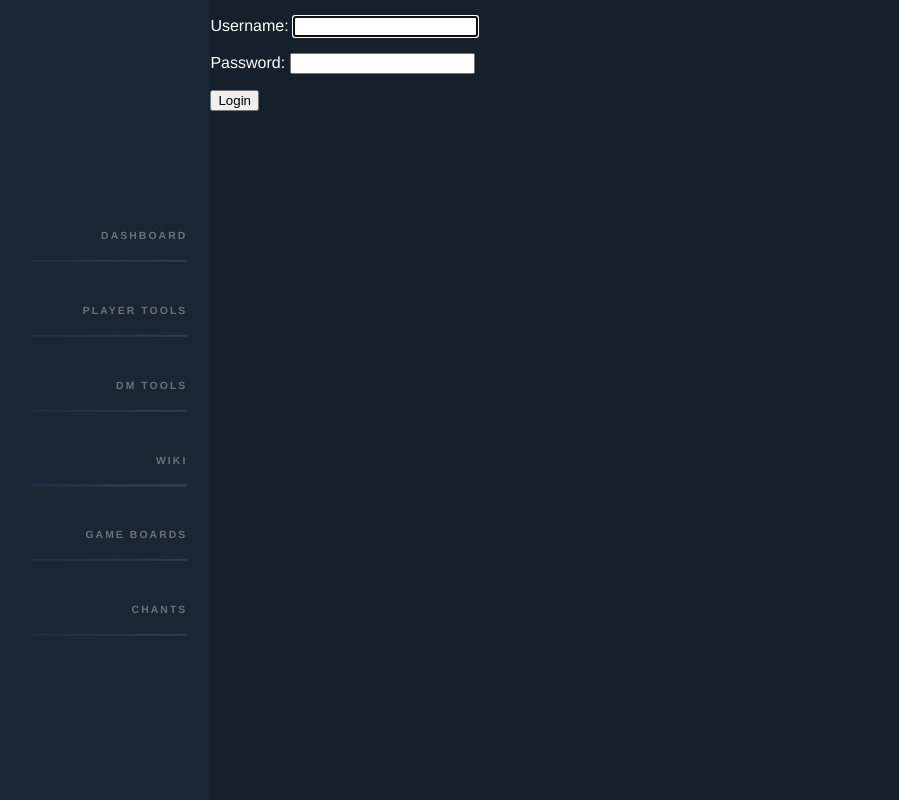
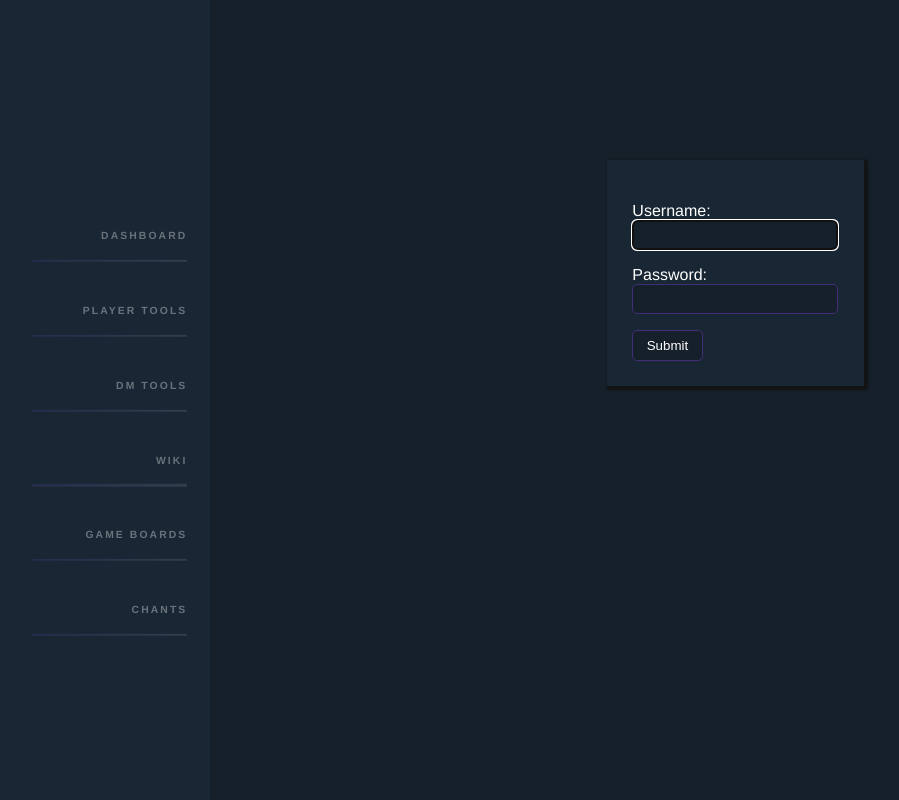
Before and after one commit to pnp-zone/pnp-zone, a Django app: page /login in a window 1280 px wide. Shown: the whole page, without its empty margins (20-919 px from the left). Run offline with Django 3.2, Linux system fonts and the light colour scheme.

Commit message:
Improved styling of login

```diff
--- a/pnp_zone/static/css/main.css
+++ b/pnp_zone/static/css/main.css
@@ -3,6 +3,39 @@ body {
     color: #ffffff;
     margin: 0;
     font-family: Helvetica, "Trebuchet MS", Verdana, sans-serif;
+}
+
+button {
+    color: white;
+    background-color: #15202b;
+    padding: 0.5em 1em 0.5em 1em;
+    border: 1px solid #422d78;
+    cursor: pointer;
+    border-radius: 5px;
+}
+
+button:hover {
+    background-color: #233549;
+}
+
+button:active {
+    transform: translateY(2px);
+}
+
+input {
+    background-color: #15202b;
+    padding: 0.5em 1em 0.5em 1em;
+    color: white;
+    border-radius: 5px;
+    border: 1px solid #422d78;
+}
+
+input:active {
+    border: 1px solid #5e42a6;
+}
+
+input[type=number] {
+
 }
 
 .sidebar {
@@ -97,3 +130,24 @@ body {
     display: flex;
     flex-direction: column-reverse;
 }
+
+.loginContent {
+    display: flex;
+    flex-direction: row;
+    justify-content: center;
+}
+
+.loginBox {
+    display: flex;
+    flex-direction: column;
+    justify-content: center;
+    margin-top: 20vh;
+    background-color: #192734;
+    padding: 2vw;
+    box-shadow: 2px 2px 2px 2px #131313;
+}
+
+.loginBox p {
+    display: flex;
+    flex-direction: column;
+}
--- a/pnp_zone/templates/auth/login.html
+++ b/pnp_zone/templates/auth/login.html
@@ -1,9 +1,13 @@
 {% extends "base.html" %}
 
 {% block body %}
-    <form method="POST">
-        {% csrf_token %}
-        {{ form.as_p }}
-        <input type="submit" name="sumbit" value="Login">
-    </form>
+    <div class="loginContent">
+        <div class="loginBox">
+            <form method="POST">
+                {% csrf_token %}
+                {{ form.as_p }}
+                <button>Submit</button>
+            </form>
+        </div>
+    </div>
 {% endblock %}
```
